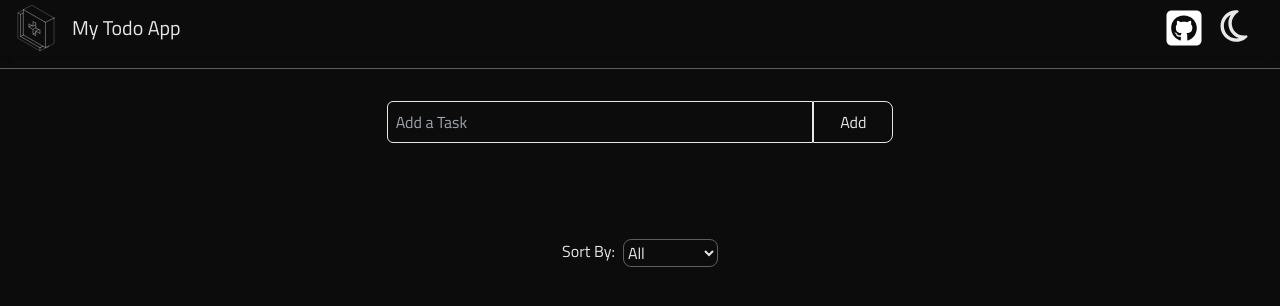
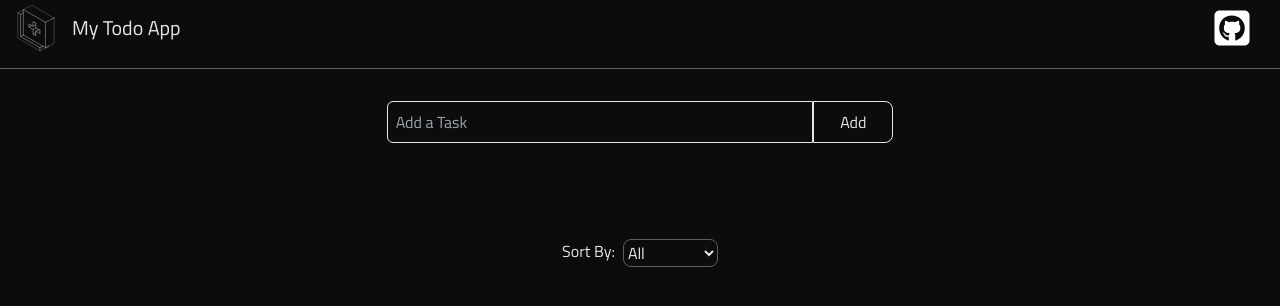
Before and after one commit to OlaiwonAbdullahi/My-Todo-App, a React (Vite) app: page / in a window 1280 px wide. Shown: the top 306 px of the page. Built offline with nearby package versions, Linux system fonts and the light colour scheme.

Commit message:
update Header.jsx

```diff
--- a/src/components/Header.jsx
+++ b/src/components/Header.jsx
@@ -1,6 +1,6 @@
 import Logo from "../assets/Logo.svg";
 import github from "../assets/github.svg";
-import sun from "../assets/sun.svg";
+//import sun from "../assets/sun.svg";
 
 export default function Header() {
   return (
@@ -18,7 +18,7 @@ export default function Header() {
           >
             <img src={github} alt="GitHub" className="h-10 w-10" />
           </a>
-          <img src={sun} alt="LightMode" className="h-9 w-9" />
+          {/*<img src={sun} alt="LightMode" className="h-9 w-9" />*/}
         </div>
       </div>
       <hr className="border-hrColor" />
```
